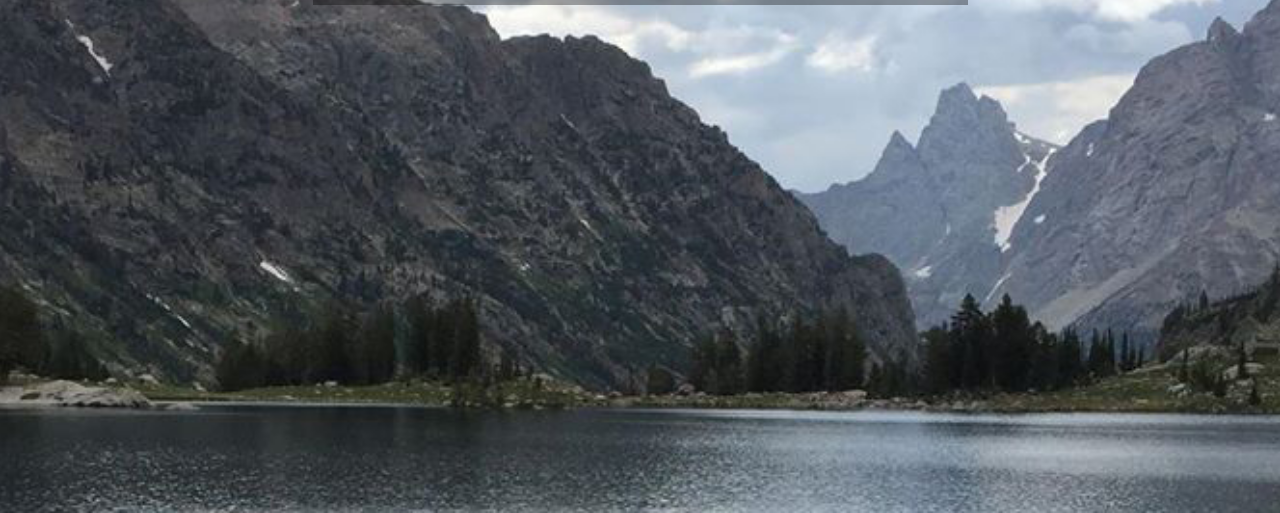
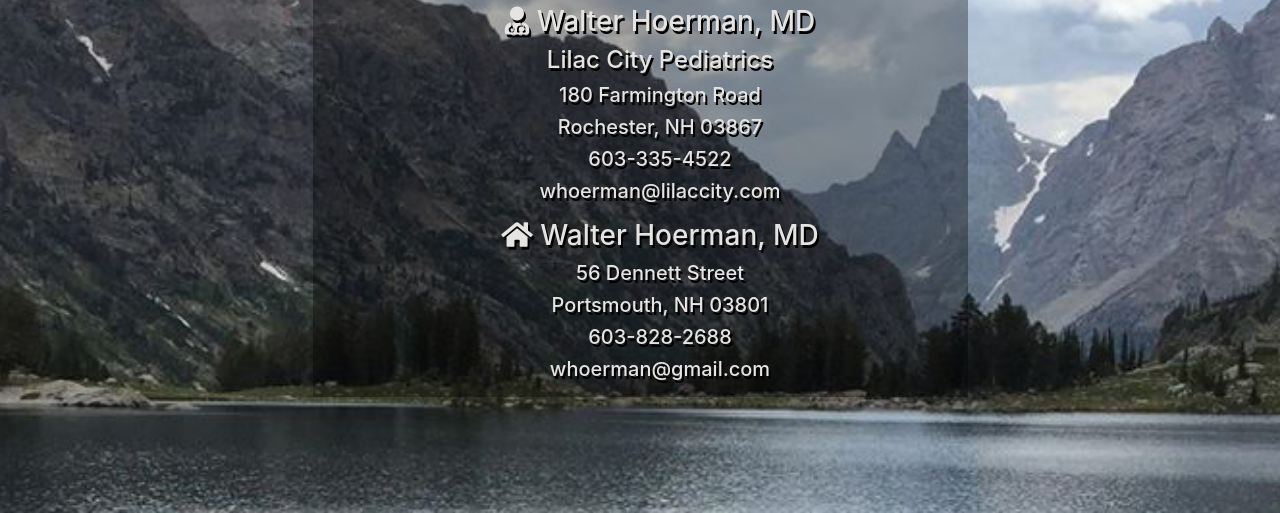
Before and after one commit to whoerman/Portfolio2020, a plain HTML site: page contact.html in a window 1280 px wide. Shown: the part 287-800 px from the top of the page. Drawn offline with nearby package versions, Linux system fonts and the light colour scheme; a script that the page names is missing.

Commit message:
finishing pages

```diff
--- a/contact.html
+++ b/contact.html
@@ -75,6 +75,22 @@
         <div class=" col-md-6 justify-content-center infoDiv">
 
             <h2 class="choiceHeader text-center m-2">Contact Me </h2>
+            <ul>
+              <h3 class="choiceHeader text-center m-2"> <i class="fas fa-user-md"></i> Walter Hoerman, MD</h3>
+              <h4 class="choiceHeader text-center m-2"> Lilac City Pediatrics</h4>
+              <h5 class="choiceHeader text-center m-2"> 180 Farmington Road</h5>
+              <h5 class="choiceHeader text-center m-2"> Rochester, NH 03867</h5>
+              <h5 class="choiceHeader text-center m-2"> 603-335-4522</h5>
+              <h5 class="choiceHeader text-center m-2"> whoerman@lilaccity.com</h5>
+          </ul>
+          <ul>
+            <h3 class="choiceHeader text-center m-2"> <i class="fas fa-home"></i> Walter Hoerman, MD</h3>
+            <h5 class="choiceHeader text-center m-2"> 56 Dennett Street</h5>
+            <h5 class="choiceHeader text-center m-2"> Portsmouth, NH 03801</h5>
+            <h5 class="choiceHeader text-center m-2"> 603-828-2688</h5>
+            <h5 class="choiceHeader text-center m-2"> whoerman@gmail.com</h5>
+        </ul>
+
         </div>
     </div>
 
```
Also changed, not shown: politics.html (+11 -4 lines).
